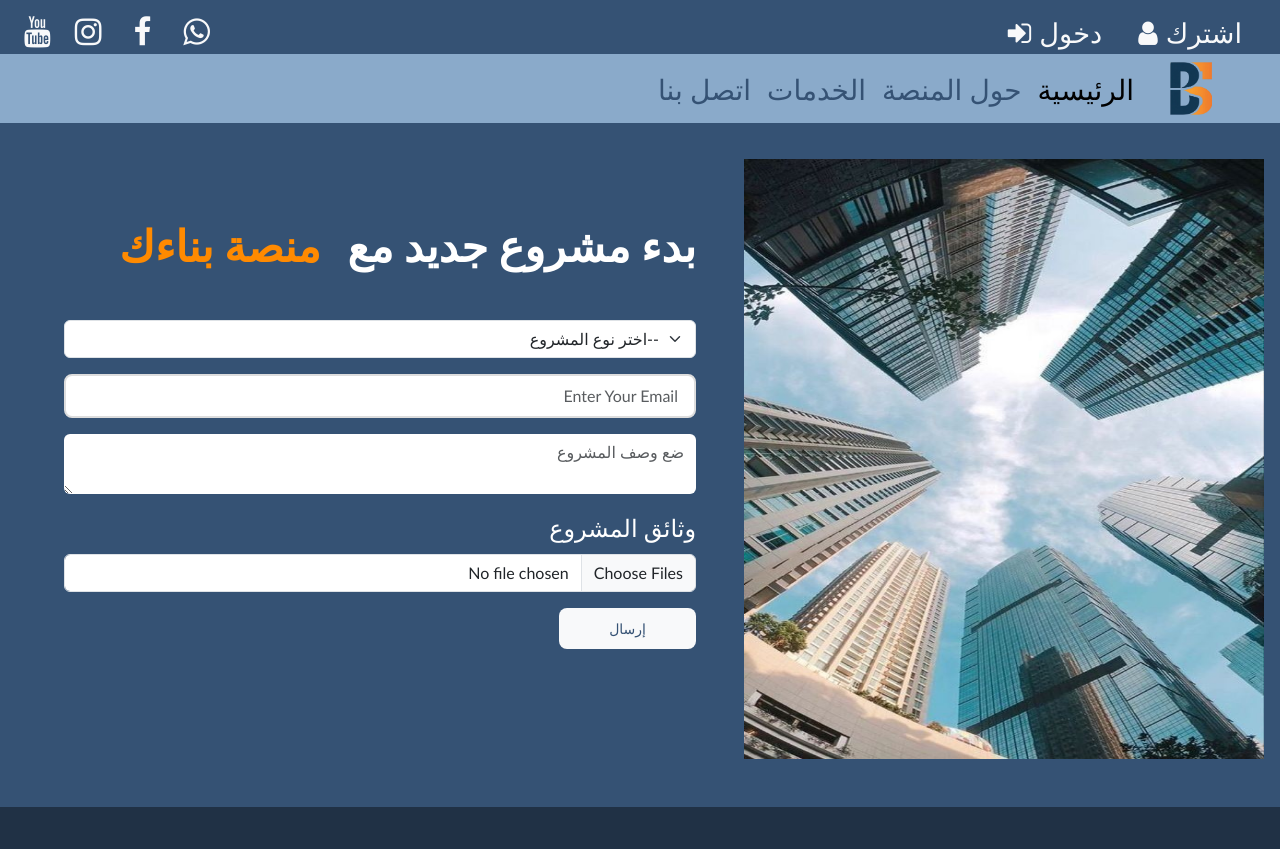
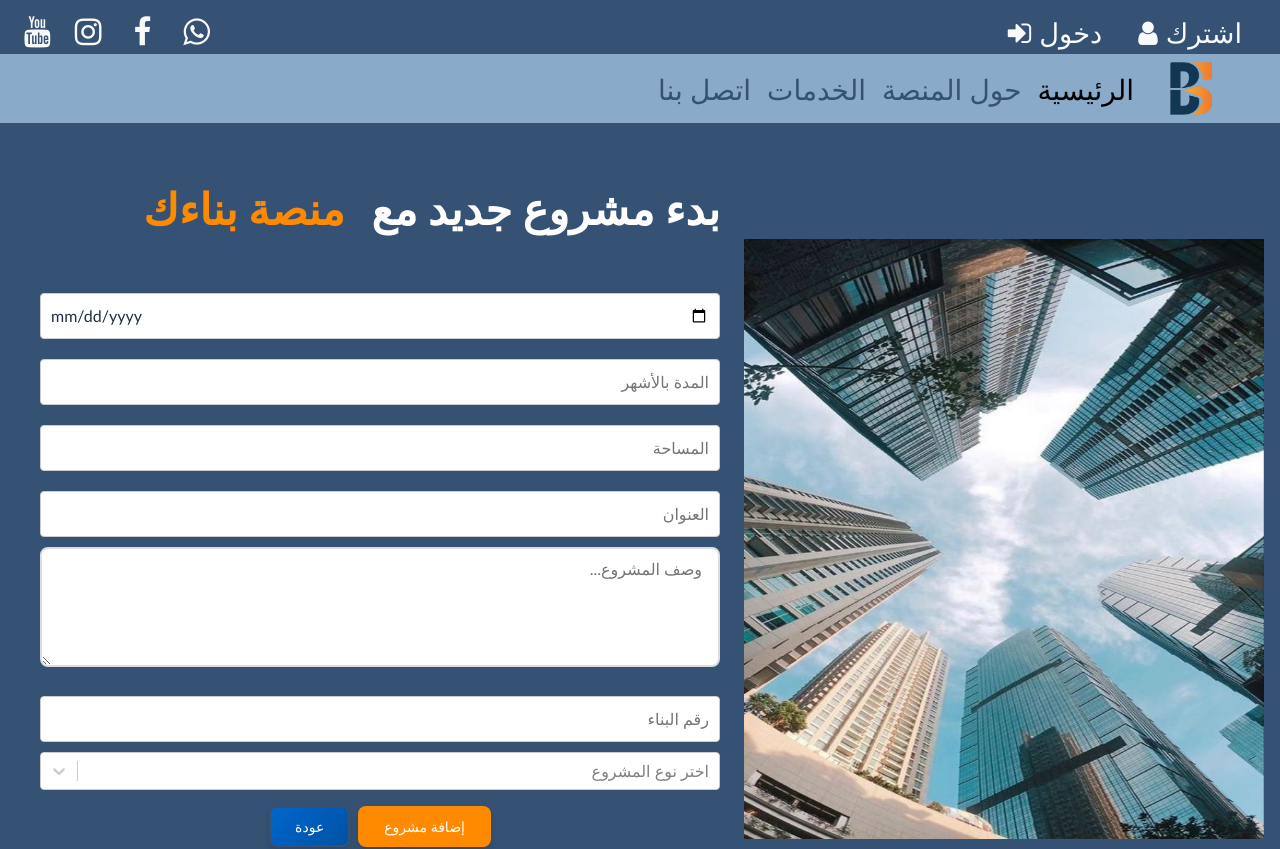
Before and after one commit to walidkhalidabd-cloud/BS-front, a React (Vite) app: page /add-project in a window 1280 px wide. Shown: the top 849 px of the page. Built offline with nearby package versions, Linux system fonts and the light colour scheme; no server answers.

Commit message:
Add project

```diff
--- a/package.json
+++ b/package.json
@@ -15,7 +15,8 @@
     "font-awesome": "^4.7.0",
     "react": "^19.1.1",
     "react-dom": "^19.2.0",
-    "react-router-dom": "^7.9.6"
+    "react-router-dom": "^7.9.6",
+    "react-select": "^5.10.2"
   },
   "devDependencies": {
     "@eslint/js": "^9.36.0",
--- /dev/null
+++ b/src/Components/form/MyInput.jsx
@@ -0,0 +1,23 @@
+// Input.js
+import React from 'react';
+
+const MyInput = ({ type, placeholder, name , value, onChange }) => {
+    return (
+        <input
+            type={type??'text'}
+            name={name}
+            placeholder={placeholder}
+            value={value}
+            onChange={onChange}
+            style={{
+                padding: '10px',
+                margin: '10px 0',
+                border: '1px solid #ccc',
+                borderRadius: '4px',
+                width: '100%',
+            }}
+        />
+    );
+};
+
+export default MyInput;
--- a/src/Components/home/Services.jsx
+++ b/src/Components/home/Services.jsx
@@ -9,11 +9,12 @@ const servicesData = [
     icon: "fa-compass",
     title: "المهندسين",
     description: "يمكنك اختيار المهندس المناسب لإكمال مشروعك",
-  },{
+  },
+  {
     icon: "fa-list",
     title: "المقاولين",
     description: "تنفيذ المشروع ورفع تقارير دورية",
-  }
+  },
 ];
 export default function Services() {
   return (
@@ -24,15 +25,13 @@ export default function Services() {
         </div>
         <div className="row g-5 align-items-center text-center">
           {servicesData.map((service, index) => (
-          <div className="col-lg-4">
+            <div className="col-lg-4" key={index}>
               <div className="card">
                 <span className="icon">
                   <i className={`fa ${service.icon} fa-5x mb-4`}></i>
                 </span>
                 <h3>{service.title} </h3>
-              <p className="mb-0">
-                {service.description}
-              </p>
+                <p className="mb-0">{service.description}</p>
               </div>
             </div>
           ))}
--- a/src/Components/shared/ScrollToTopButton;.jsx
+++ b/src/Components/shared/ScrollToTopButton;.jsx
@@ -42,7 +42,7 @@ const ScrollToTopButton = () => {
         className='btn btn-primary'
         >
 
-            <i class="fa fa-arrow-circle-up fa-2x "></i>
+            <i className="fa fa-arrow-circle-up fa-2x "></i>
         </button>
     );
 };
--- a/src/index.css
+++ b/src/index.css
@@ -185,3 +185,5 @@ a.active {
 .newsletter img {
   height: 600px;
 }
+
+/* **********form */
--- a/src/pages/home/partials/AddProject.jsx
+++ b/src/pages/home/partials/AddProject.jsx
@@ -1,60 +1,151 @@
-import React from "react";
+import { projects as apiProjects } from "../../../services/api";
+import Select from "react-select";
+import MyInput from "../../../components/form/MyInput";
+import { useEffect, useState } from "react";
+import { Link, useNavigate } from "react-router-dom";
 
-export default function RequestForm() {
+export default function AddProject() {
+  const [loading, setLoading] = useState(false);
+  const [projectTypes, setProjectTypes] = useState([]);
+
+  const navigate = useNavigate();
+
+  const [formData, setFormData] = useState({
+    start_date: "",
+    duration: "",
+    area: "",
+    location: "",
+    description: "",
+    building_no: "",
+    project_type_id: "",
+  });
+
+  const handleChange = (e) => {
+    const { name, value } = e.target;
+    setFormData({ ...formData, [name]: value });
+  };
+
+  const handleSelectChange = (selectedOption, { name }) => {
+    setFormData({ ...formData, [name]: selectedOption.id });
+  };
+
+  const handleSubmit = async (e) => {
+    e.preventDefault();
+    setLoading(true);
+    // console.log(formData);
+    try {
+      const data = await apiProjects.add(formData);
+      alert('تم إضافة مشروعك بنجاح')
+      navigate("/");
+    } catch (err) {
+      alert("register failed: " + err.message);
+    } finally {
+      setLoading(false);
+    }
+  };
+
+  useEffect(() => {
+    async function load() {
+      try {
+        const types = await apiProjects.type();
+        console.log(types);
+        setProjectTypes(types);
+      } catch (err) {
+        console.error(err);
+        setError(err.message || "خطأ في تحميل البيانات");
+      } finally {
+        setLoading(false);
+      }
+    }
+    load();
+  }, []);
+
   return (
     <div className="container bg-primary newsletter py-5">
-      <div className="container p-0">
       <div className="row g-0 align-items-center">
-          <div
-            className="col-md-5 ps-lg-0 text-start mt-5"
-          >
+        <div className="col-md-5 ps-lg-0 text-start">
           <img className="img-fluid w-100" src="/images/request.jpg" alt="" />
         </div>
-          <div
-            className="col-md-7 py-5 newsletter-text wow fadeIn"
-            data-wow-delay="0.5s"
+        <div className="col-md-7 py-5 newsletter-text" data-wow-delay="0.5s">
+          <form
+            onSubmit={handleSubmit}
+            className=" p-4 mb-5 mt-100 text-white"
           >
-            <form className="p-5 ">
             <h2 className="mb-5 text-white">
               بدء مشروع جديد مع
               <span className="text-uppercase text-primary text-secondary px-2 me-2">
                 &nbsp;منصة بناءك
               </span>
             </h2>
-              <div className="mb-3">
-                <select name="" id="" className="form-select">
-                  <option value="">--اختر نوع المشروع</option>
-                </select>
-              </div>
-              <div className="mb-3">
-                <input
-                  className="form-control"
-                  type="text"
-                  placeholder="Enter Your Email"
+
+            <MyInput
+              placeholder="تاريخ البدء"
+              type="date"
+              name="start_date"
+              value={formData.start_date}
+              onChange={handleChange}
+            />
+            <MyInput
+              placeholder="المدة بالأشهر"
+              type="number"
+              name="duration"
+              value={formData.duration}
+              onChange={handleChange}
+            />
+            <MyInput
+              placeholder="المساحة"
+              type="number"
+              name="area"
+              value={formData.area}
+              onChange={handleChange}
+            />
+            <MyInput
+              placeholder="العنوان"
+              name="location"
+              value={formData.location}
+              onChange={handleChange}
+            />
+
+            <div style={{ marginBottom: "10px" }}>
+              <textarea
+                name="description"
+                value={formData.description}
+                onChange={handleChange}
+                placeholder="وصف المشروع..."
+                // style={{ width: "100%", padding: "8px", minHeight: "80px" }}
               />
             </div>
-              <div className="mb-3">
-                <textarea
-                  name=""
-                  id=""
-                  placeholder="ضع وصف المشروع"
-                  className="form-control border-0 w-100  h-60"
-                ></textarea>
+
+            <MyInput
+              placeholder="رقم البناء"
+              name="building_no"
+              value={formData.building_no}
+              onChange={handleChange}
+            />
+
+            <Select
+              className="text-muted fs-6"
+              name="project_type_id"
+              value={formData.project_type_id}
+              getOptionLabel={(option) => option.name}
+              getOptionValue={(option) => option.id}
+              options={projectTypes}
+              onChange={handleSelectChange}
+              placeholder="اختر نوع المشروع"
+            />
+            <div className="text-center">
+              <button
+                className="mt-3 btn btn-secondary "
+                type="submit"
+                disabled={loading}
+              >
+                {loading ? "[جاري إضافة مشروع ...]" : "إضافة مشروع"}
+              </button>
+              <Link className="me-2 mt-3 btn btn-primary" to="/">
+                عودة
+              </Link>
             </div>
-              <div className="mb-3">
-                <label htmlFor="" className="form-label text-white">
-                  وثائق المشروع
-                </label>
-                <input
-                  className="form-control"
-                  type="file"
-                  placeholder=""
-                  multiple
-                />
-              </div>
-              <button className="btn btn-light px-5 text-primary">إرسال</button>
           </form>
-          </div>
         </div>
       </div>
     </div>
--- /dev/null
+++ b/src/services/api.js
@@ -0,0 +1,35 @@
+// src/services/api.js
+import axios from "axios";
+
+/* get from .env laravel URL */
+const API_BASE = import.meta.env.VITE_API_BASE || "http://localhost:8000/api";
+
+// إعداد axios الأساسي مع التهيئات اللازمة
+const api = axios.create({
+  baseURL: API_BASE,
+  timeout: 10000,
+  headers: {
+    "Content-Type": "application/json",
+  },
+});
+
+// دالة مساعدة للتعامل مع الاستجابات
+const makeApiRequest = async (verb, url, data = null) => {
+  const response = await api({
+    method: verb,
+    url: url,
+    data: data,
+  });
+  if (response.data.success) {
+    return response.data.data; // Return only the data part
+  } else {
+    throw new Error(response.data.message || "API Error"); // Throw error for components to catch
+  }
+};
+
+
+/*********************** add project ******************** */
+export const projects = {
+  add: async (data) => makeApiRequest('post', '/projects' , data),
+  type: async () => makeApiRequest('get', '/project-types' )
+}
```
Also changed, not shown: BS.postman_collection.json (added, +174 -0 lines), src/Components/form/Radio.jsx (added, +24 -0 lines), src/Components/home/Steps.jsx (+10 -10 lines), src/Components/shared/Footer.jsx (+14 -14 lines), 1 other file (tests, documents, lock files or other folders). Lines whose indentation alone changed are shown as unchanged.
